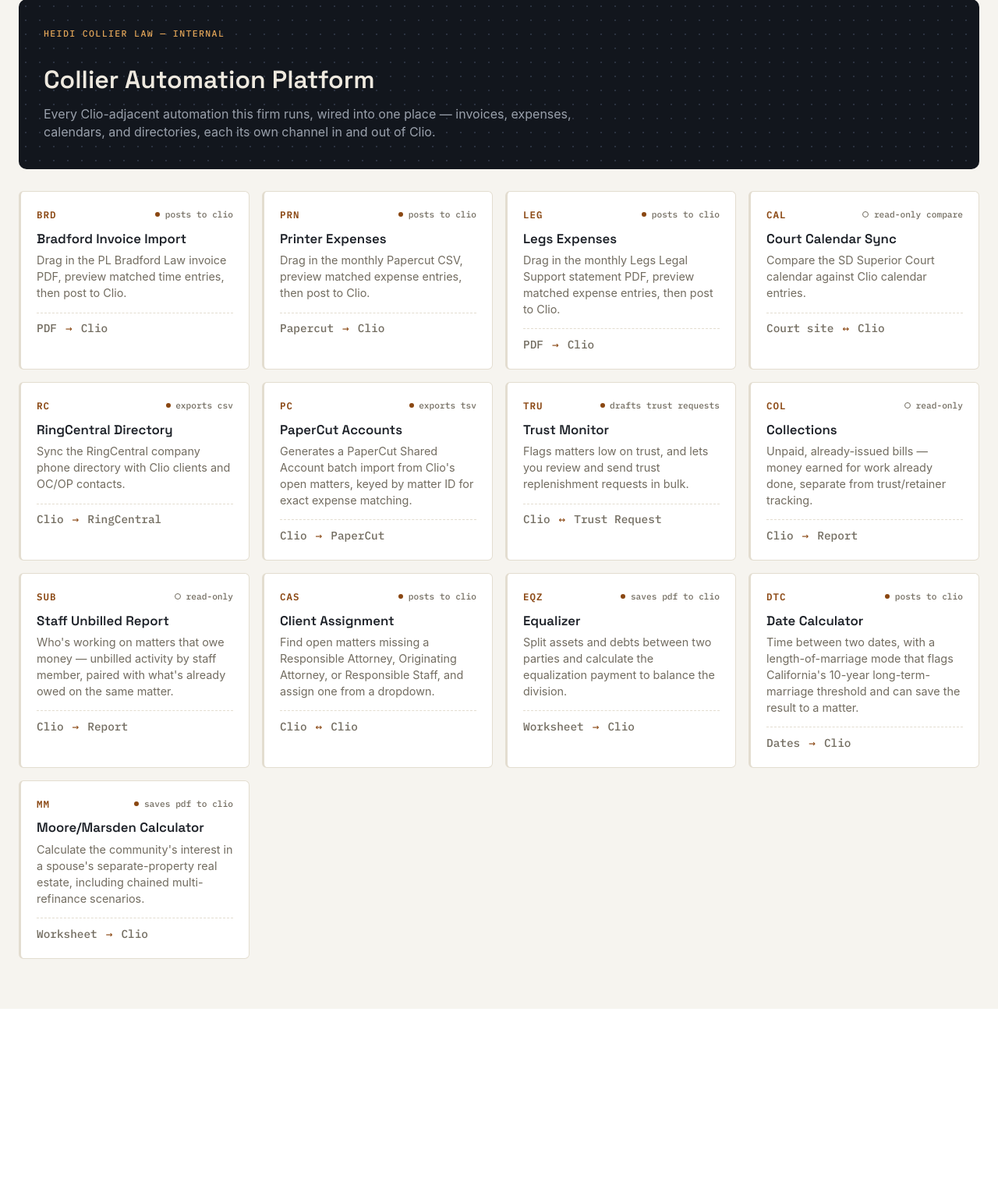
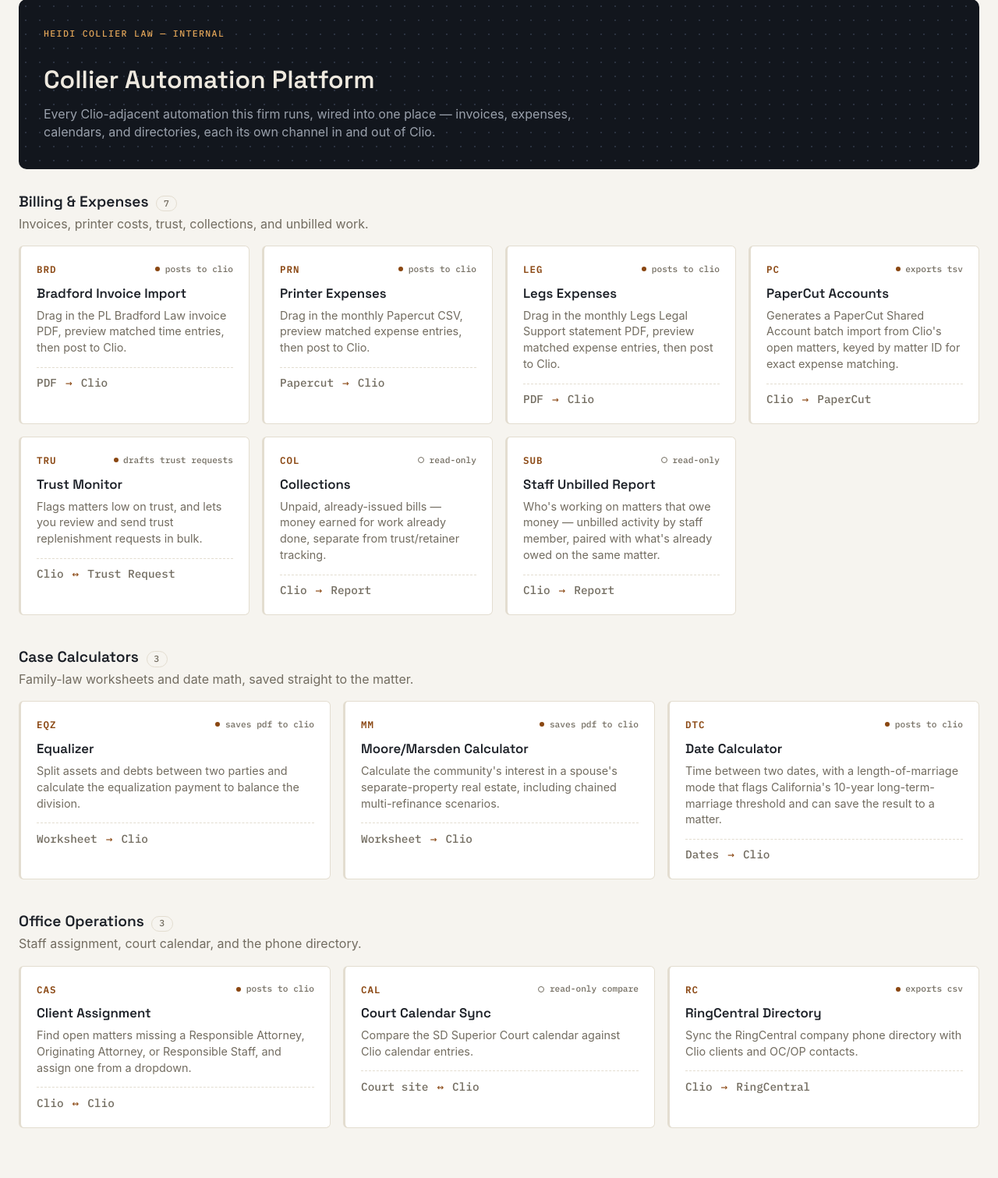
Before and after one commit to tcwalker5/clio, a FastAPI app: page / in a window 1280 px wide. Shown: the part 112-1623 px from the top of the page at 78% size. Before the commit the page ends 1406 px from the top, so only its background shows below. Run offline with FastAPI, Linux system fonts and the light colour scheme; the visitor is signed in with stand-in values (Sample User, id 1).

Commit message:
Dashboard: group the 13 channel cards into 3 labeled sections
Billing & Expenses (7), Case Calculators (3), Office Operations (3) -
same channel cards, same aesthetic, just organized so a given staff
member can find their own tools without scanning past everyone
else's. Each section gets a mono count badge next to its heading,
matching the existing card-code visual language rather than
introducing a new pattern.

```diff
--- a/src/web/static/style.css
+++ b/src/web/static/style.css
@@ -130,7 +130,29 @@ p.subtitle { color: var(--text-muted); margin-top: 0; }
 .hero h1 { color: var(--ink-text); font-size: 2rem; margin-bottom: 0.6rem; }
 .hero .lede { color: var(--ink-text-muted); max-width: 46rem; margin: 0; font-size: 1rem; }
 
-/* ---------- Channel grid (dashboard home) ---------- */
+/* ---------- Channel sections + grid (dashboard home) ---------- */
+
+.channel-section { margin-bottom: 2.5rem; }
+.channel-section:last-child { margin-bottom: 0; }
+
+.channel-section-head {
+    display: flex;
+    align-items: baseline;
+    gap: 0.6rem;
+}
+.channel-section-head h2 { margin: 0; }
+
+.channel-section-count {
+    font-family: var(--font-mono);
+    font-size: 0.72rem;
+    letter-spacing: 0.06em;
+    color: var(--text-muted);
+    border: 1px solid var(--border);
+    border-radius: 999px;
+    padding: 0.05rem 0.55rem;
+}
+
+.channel-section > .subtitle { margin: 0.2rem 0 1rem; }
 
 .channel-grid {
     display: grid;
--- a/src/web/templates/dashboard.html
+++ b/src/web/templates/dashboard.html
@@ -8,6 +8,12 @@
     expenses, calendars, and directories, each its own channel in and out of Clio.</p>
 </section>
 
+<section class="channel-section">
+  <div class="channel-section-head">
+    <h2>Billing &amp; Expenses</h2>
+    <span class="channel-section-count">7</span>
+  </div>
+  <p class="subtitle">Invoices, printer costs, trust, collections, and unbilled work.</p>
   <div class="channel-grid">
     <a class="channel" href="/bradford">
       <div class="channel-head">
@@ -35,24 +41,6 @@
       <h3>Legs Expenses</h3>
       <p>Drag in the monthly Legs Legal Support statement PDF, preview matched expense entries, then post to Clio.</p>
       <p class="channel-flow">PDF <span class="channel-arrow">&rarr;</span> Clio</p>
-  </a>
-  <a class="channel" href="/calendar">
-    <div class="channel-head">
-      <span class="channel-code">CAL</span>
-      <span class="channel-mode readonly">read-only compare</span>
-    </div>
-    <h3>Court Calendar Sync</h3>
-    <p>Compare the SD Superior Court calendar against Clio calendar entries.</p>
-    <p class="channel-flow">Court site <span class="channel-arrow">&harr;</span> Clio</p>
-  </a>
-  <a class="channel" href="/ringcentral">
-    <div class="channel-head">
-      <span class="channel-code">RC</span>
-      <span class="channel-mode">exports csv</span>
-    </div>
-    <h3>RingCentral Directory</h3>
-    <p>Sync the RingCentral company phone directory with Clio clients and OC/OP contacts.</p>
-    <p class="channel-flow">Clio <span class="channel-arrow">&rarr;</span> RingCentral</p>
     </a>
     <a class="channel" href="/papercut">
       <div class="channel-head">
@@ -90,15 +78,16 @@
       <p>Who's working on matters that owe money — unbilled activity by staff member, paired with what's already owed on the same matter.</p>
       <p class="channel-flow">Clio <span class="channel-arrow">&rarr;</span> Report</p>
     </a>
-  <a class="channel" href="/assignments">
-    <div class="channel-head">
-      <span class="channel-code">CAS</span>
-      <span class="channel-mode">posts to clio</span>
   </div>
-    <h3>Client Assignment</h3>
-    <p>Find open matters missing a Responsible Attorney, Originating Attorney, or Responsible Staff, and assign one from a dropdown.</p>
-    <p class="channel-flow">Clio <span class="channel-arrow">&harr;</span> Clio</p>
-  </a>
+</section>
+
+<section class="channel-section">
+  <div class="channel-section-head">
+    <h2>Case Calculators</h2>
+    <span class="channel-section-count">3</span>
+  </div>
+  <p class="subtitle">Family-law worksheets and date math, saved straight to the matter.</p>
+  <div class="channel-grid">
     <a class="channel" href="/equalizer">
       <div class="channel-head">
         <span class="channel-code">EQZ</span>
@@ -106,6 +95,15 @@
       </div>
       <h3>Equalizer</h3>
       <p>Split assets and debts between two parties and calculate the equalization payment to balance the division.</p>
+      <p class="channel-flow">Worksheet <span class="channel-arrow">&rarr;</span> Clio</p>
+    </a>
+    <a class="channel" href="/moore-marsden">
+      <div class="channel-head">
+        <span class="channel-code">MM</span>
+        <span class="channel-mode">saves pdf to clio</span>
+      </div>
+      <h3>Moore/Marsden Calculator</h3>
+      <p>Calculate the community's interest in a spouse's separate-property real estate, including chained multi-refinance scenarios.</p>
       <p class="channel-flow">Worksheet <span class="channel-arrow">&rarr;</span> Clio</p>
     </a>
     <a class="channel" href="/date-calculator">
@@ -117,14 +115,43 @@
       <p>Time between two dates, with a length-of-marriage mode that flags California's 10-year long-term-marriage threshold and can save the result to a matter.</p>
       <p class="channel-flow">Dates <span class="channel-arrow">&rarr;</span> Clio</p>
     </a>
-  <a class="channel" href="/moore-marsden">
+  </div>
+</section>
+
+<section class="channel-section">
+  <div class="channel-section-head">
+    <h2>Office Operations</h2>
+    <span class="channel-section-count">3</span>
+  </div>
+  <p class="subtitle">Staff assignment, court calendar, and the phone directory.</p>
+  <div class="channel-grid">
+    <a class="channel" href="/assignments">
       <div class="channel-head">
-      <span class="channel-code">MM</span>
-      <span class="channel-mode">saves pdf to clio</span>
+        <span class="channel-code">CAS</span>
+        <span class="channel-mode">posts to clio</span>
       </div>
-    <h3>Moore/Marsden Calculator</h3>
-    <p>Calculate the community's interest in a spouse's separate-property real estate, including chained multi-refinance scenarios.</p>
-    <p class="channel-flow">Worksheet <span class="channel-arrow">&rarr;</span> Clio</p>
+      <h3>Client Assignment</h3>
+      <p>Find open matters missing a Responsible Attorney, Originating Attorney, or Responsible Staff, and assign one from a dropdown.</p>
+      <p class="channel-flow">Clio <span class="channel-arrow">&harr;</span> Clio</p>
+    </a>
+    <a class="channel" href="/calendar">
+      <div class="channel-head">
+        <span class="channel-code">CAL</span>
+        <span class="channel-mode readonly">read-only compare</span>
+      </div>
+      <h3>Court Calendar Sync</h3>
+      <p>Compare the SD Superior Court calendar against Clio calendar entries.</p>
+      <p class="channel-flow">Court site <span class="channel-arrow">&harr;</span> Clio</p>
+    </a>
+    <a class="channel" href="/ringcentral">
+      <div class="channel-head">
+        <span class="channel-code">RC</span>
+        <span class="channel-mode">exports csv</span>
+      </div>
+      <h3>RingCentral Directory</h3>
+      <p>Sync the RingCentral company phone directory with Clio clients and OC/OP contacts.</p>
+      <p class="channel-flow">Clio <span class="channel-arrow">&rarr;</span> RingCentral</p>
     </a>
   </div>
+</section>
 {% endblock %}
```
Lines whose indentation alone changed are shown as unchanged.
